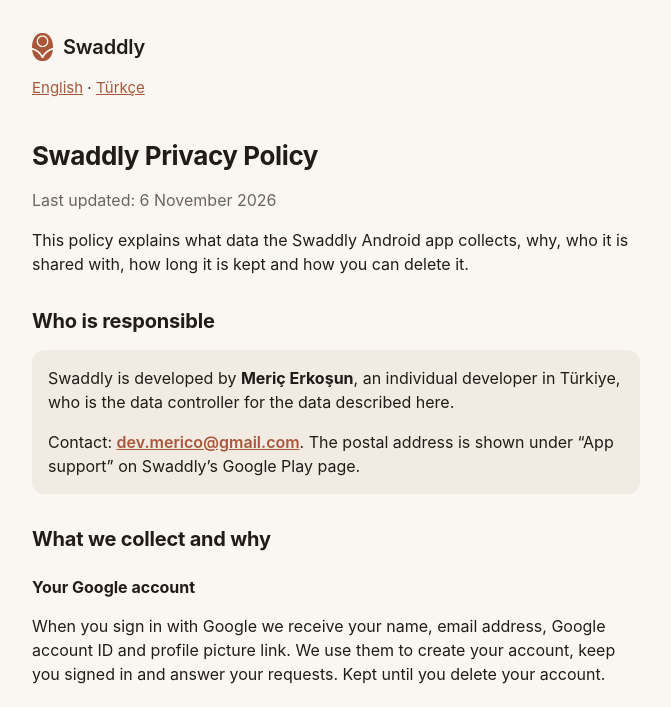
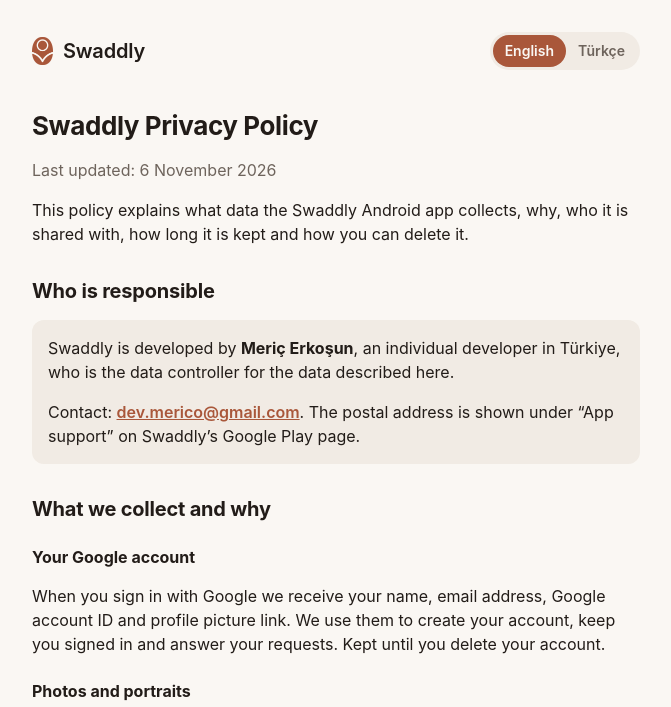
Before and after one commit to mericerkosun/swaddly-web, a plain HTML site: page privacy/index.html in a window 1280 px wide. Shown: the top 707 px of the page, without its empty margins (304-975 px from the left). Drawn offline with Linux system fonts and the light colour scheme.

Commit message:
feat: sayfalarda dil seçimi (English / Türkçe)
Her sayfada iki dil birlikte durur; assets/lang.js adresteki #en/#tr'ye ya
da tarayıcı diline göre birini gösterir. Hiçbir şey saklanmaz.

Co-Authored-By: Claude Opus 5.5 <noreply@anthropic.com>

```diff
--- /dev/null
+++ b/assets/lang.js
@@ -0,0 +1,57 @@
+// Dil seçimi: sayfada iki dil de var, yalnızca seçilen görünür (CSS:
+// html[data-lang]). Sıra: adresteki #en / #tr (uygulama böyle açar), yoksa
+// tarayıcının dili. Hiçbir şey saklanmaz. Bölümlerde id yok: adres #tr ile
+// açılınca tarayıcı aşağı kaydırmasın. JavaScript kapalıysa iki dil de görünür.
+(function () {
+  var langs = ['en', 'tr'];
+  var root = document.documentElement;
+
+  function fromHash() {
+    var hash = location.hash.slice(1);
+    return langs.indexOf(hash) >= 0 ? hash : null;
+  }
+
+  function fromBrowser() {
+    var lang = (navigator.languages && navigator.languages[0]) || navigator.language || '';
+    return lang.toLowerCase().indexOf('tr') === 0 ? 'tr' : 'en';
+  }
+
+  // Düğmelerin durumu ve dili taşıyan bağlantılar (logo, ana sayfa).
+  function sync() {
+    var lang = root.getAttribute('data-lang');
+    var switches = document.querySelectorAll('a[data-switch]');
+    for (var i = 0; i < switches.length; i++) {
+      var on = switches[i].getAttribute('hreflang') === lang;
+      if (on) switches[i].setAttribute('aria-current', 'true');
+      else switches[i].removeAttribute('aria-current');
+    }
+    var keep = document.querySelectorAll('a[data-keep-lang]');
+    for (var j = 0; j < keep.length; j++) {
+      keep[j].setAttribute('href', keep[j].getAttribute('href').split('#')[0] + '#' + lang);
+    }
+  }
+
+  function set(lang) {
+    root.setAttribute('data-lang', lang);
+    root.lang = lang;
+    if (document.readyState !== 'loading') sync();
+  }
+
+  set(fromHash() || fromBrowser());
+
+  document.addEventListener('DOMContentLoaded', sync);
+
+  document.addEventListener('click', function (event) {
+    var link = event.target.closest && event.target.closest('a[data-switch]');
+    if (!link) return;
+    event.preventDefault();
+    var lang = link.getAttribute('hreflang');
+    history.replaceState(null, '', '#' + lang);
+    set(lang);
+  });
+
+  window.addEventListener('hashchange', function () {
+    var lang = fromHash();
+    if (lang) set(lang);
+  });
+})();
--- a/assets/style.css
+++ b/assets/style.css
@@ -86,8 +86,45 @@ h3 {
   color: var(--text-muted);
 }
 
+/* Üst satır: logo solda, dil seçimi sağda. */
+.top {
+  display: flex;
+  align-items: center;
+  justify-content: space-between;
+  gap: 16px;
+}
+
 .languages {
-  font-size: 15px;
+  display: flex;
+  flex-shrink: 0;
+  padding: 3px;
+  border-radius: 999px;
+  background: var(--surface);
+  font-size: 14px;
+  line-height: 20px;
+}
+
+.languages a {
+  padding: 6px 12px;
+  border-radius: 999px;
+  color: var(--text-muted);
+  font-weight: 600;
+  text-decoration: none;
+}
+
+html[data-lang="en"] .languages a[hreflang="en"],
+html[data-lang="tr"] .languages a[hreflang="tr"] {
+  background: var(--accent);
+  color: var(--background);
+}
+
+/* Seçilmeyen dil gizlenir (assets/lang.js). JavaScript yoksa iki dil de
+   görünür, alt bilgi İngilizce kalır. */
+html[data-lang="en"] [data-lang="tr"],
+html[data-lang="tr"] [data-lang="en"],
+html[data-lang] .lang-divider,
+html:not([data-lang]) footer[data-lang="tr"] {
+  display: none;
 }
 
 .card {
--- a/privacy/index.html
+++ b/privacy/index.html
@@ -7,14 +7,19 @@
   <meta name="description" content="How Swaddly collects, uses, shares and deletes your data.">
   <link rel="icon" href="../favicon.png">
   <link rel="stylesheet" href="../assets/style.css">
+  <script src="../assets/lang.js"></script>
 </head>
 <body>
 <main>
-  <a class="brand" href="../"><span class="brand-mark" aria-hidden="true"></span>Swaddly</a>
+  <header class="top">
+    <a class="brand" href="../" data-keep-lang><span class="brand-mark" aria-hidden="true"></span>Swaddly</a>
+    <nav class="languages" aria-label="Language · Dil">
+      <a href="#en" hreflang="en" data-switch>English</a>
+      <a href="#tr" hreflang="tr" lang="tr" data-switch>Türkçe</a>
+    </nav>
+  </header>
 
-  <p class="languages"><a href="#en">English</a> · <a href="#tr">Türkçe</a></p>
-
-  <section id="en">
+  <section data-lang="en">
     <h1>Swaddly Privacy Policy</h1>
     <p class="muted">Last updated: 6 November 2026</p>
     <p>This policy explains what data the Swaddly Android app collects, why, who it is shared with, how long it is kept and how you can delete it.</p>
@@ -86,7 +91,7 @@
     <p>All data travels over encrypted connections (HTTPS). Photos and portraits are stored in private storage and opened only through short-lived links. Payment and server keys never reach the app. Only the developer can access the data.</p>
 
     <h2>Children</h2>
-    <p>Swaddly is for adults (parents). It is not directed at children, and children should not use it. If you think a photo of you or your child was used without permission, write to us with the subject “Misuse report” (see <a href="../support/">Support</a>).</p>
+    <p>Swaddly is for adults (parents). It is not directed at children, and children should not use it. If you think a photo of you or your child was used without permission, write to us with the subject “Misuse report” (see <a href="../support/#en">Support</a>).</p>
 
     <h2>Your rights</h2>
     <p>Under KVKK Article 11 you can ask whether we process your data and get information about it; learn why it is processed and whether it is used for that purpose; know who it is shared with in Türkiye or abroad; ask for incomplete or wrong data to be corrected; ask for it to be deleted, and for those it was shared with to be told about corrections or deletion; object to a result against you that comes only from automated analysis; and claim compensation if you suffer damage from unlawful processing.</p>
@@ -94,15 +99,15 @@
     <p>You can withdraw your photo consent at any time by deleting your account or emailing us. Withdrawing doesn’t affect what was done before. Without this consent you can’t create new portraits.</p>
 
     <h2>Deleting your account</h2>
-    <p>In the app: Profile → Delete my account. Without the app: see <a href="../delete-account/">Delete your account</a>.</p>
+    <p>In the app: Profile → Delete my account. Without the app: see <a href="../delete-account/#en">Delete your account</a>.</p>
 
     <h2>Changes</h2>
     <p>If this policy changes, we update the date at the top. If a change affects how your photos are used, we tell you in the app first.</p>
   </section>
 
-  <hr>
+  <hr class="lang-divider">
 
-  <section id="tr" lang="tr">
+  <section lang="tr" data-lang="tr">
     <h1>Swaddly Gizlilik Politikası ve Aydınlatma Metni</h1>
     <p class="muted">Son güncelleme: 6 Kasım 2026</p>
     <p>Bu metin, 6698 sayılı Kişisel Verilerin Korunması Kanunu (KVKK) 10. maddesi uyarınca, Swaddly Android uygulamasının hangi verileri, neden topladığını, kimlerle paylaştığını, ne kadar sakladığını ve nasıl silebileceğini anlatır.</p>
@@ -189,8 +194,11 @@
     <p>Bu metin değişirse en üstteki tarihi güncelleriz. Fotoğraflarının kullanımını etkileyen bir değişikliği önce uygulamada haber veririz.</p>
   </section>
 
-  <footer>
-    <a href="../support/">Support · Destek</a> · <a href="../delete-account/">Delete your account · Hesabını sil</a>
+  <footer data-lang="en">
+    <a href="../support/#en">Support</a> · <a href="../delete-account/#en">Delete your account</a>
+  </footer>
+  <footer data-lang="tr" lang="tr">
+    <a href="../support/#tr">Destek</a> · <a href="../delete-account/#tr">Hesabını sil</a>
   </footer>
 </main>
 </body>
```
Also changed, not shown: delete-account/index.html (+16 -8 lines), index.html (+28 -9 lines), support/index.html (+17 -9 lines), 1 other file.
